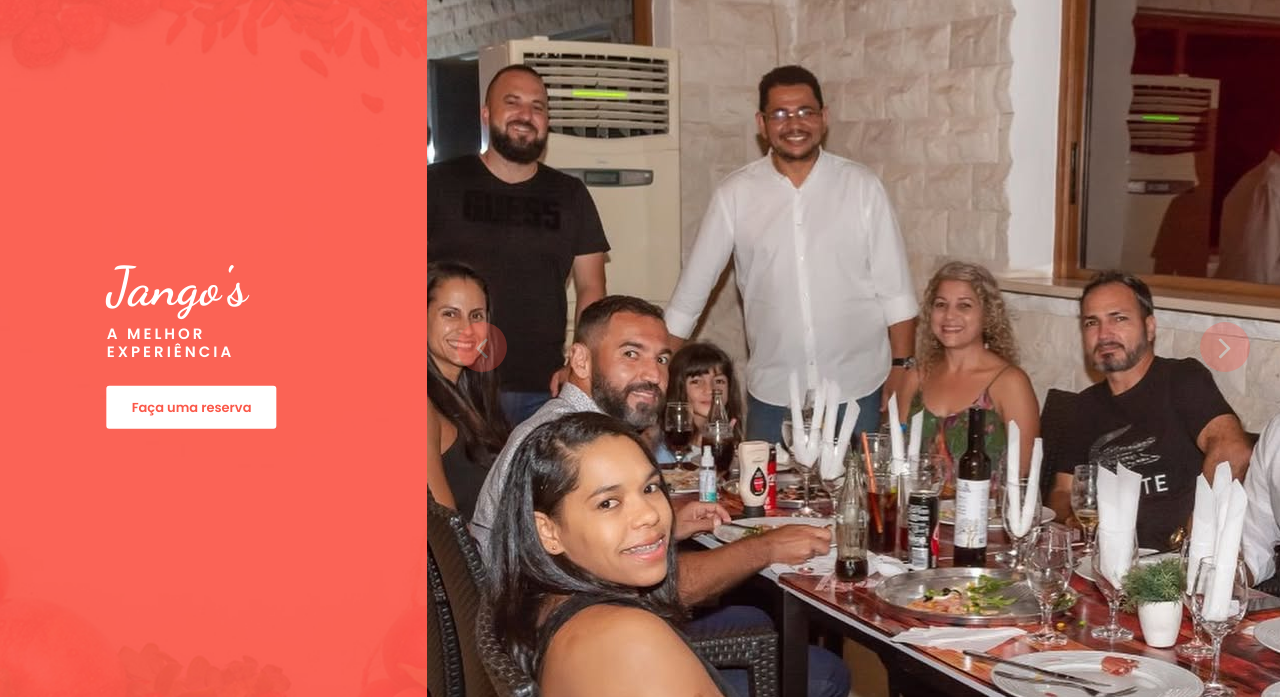
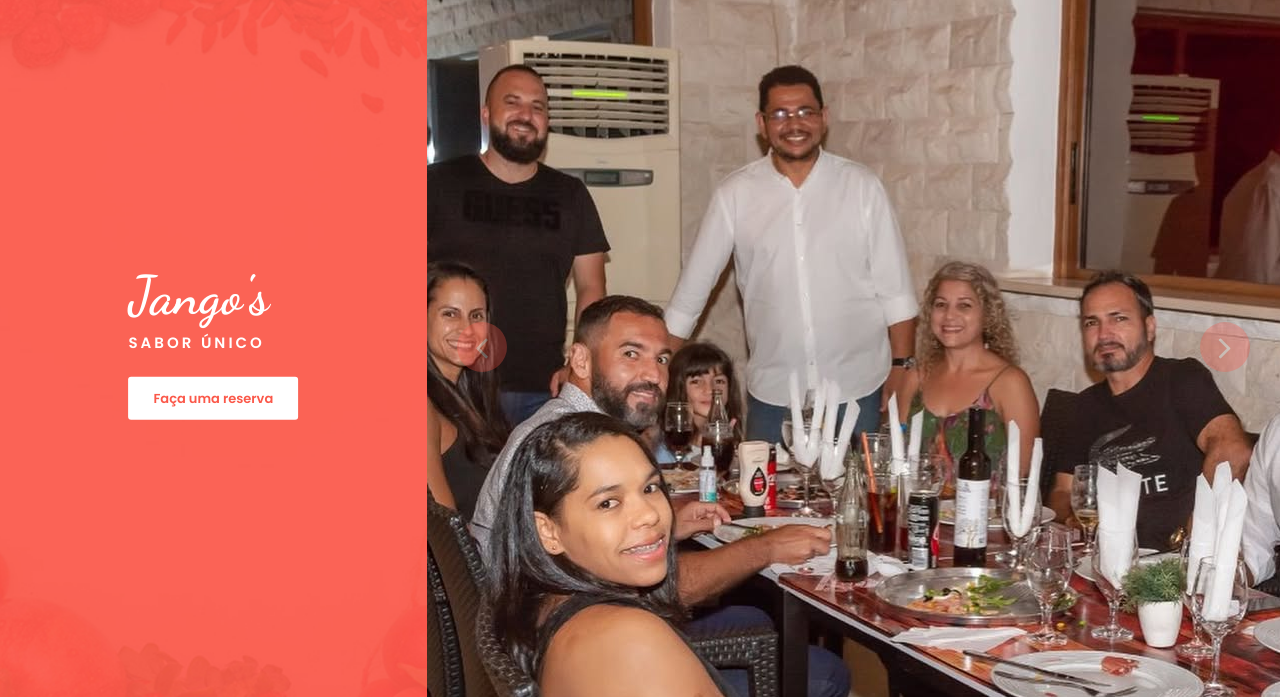
Before and after one commit to jangosangola/JangosAngola, a plain HTML site: page index.html in a window 1280 px wide. Shown: the part 103-802 px from the top of the page. Drawn offline with Linux system fonts and the light colour scheme.

Commit message:
Update index.html

```diff
--- a/index.html
+++ b/index.html
@@ -103,7 +103,7 @@ https://templatemo.com/tm-558-klassy-cafe
                     <div class="left-content">
                         <div class="inner-content">
                             <h4>Jango's</h4>
-                            <h6>A melhor experiência</h6>
+                            <h6>Sabor único</h6>
                             <div class="main-white-button scroll-to-section">
                                 <a href="#reservation">Faça uma reserva</a>
                             </div>
```
